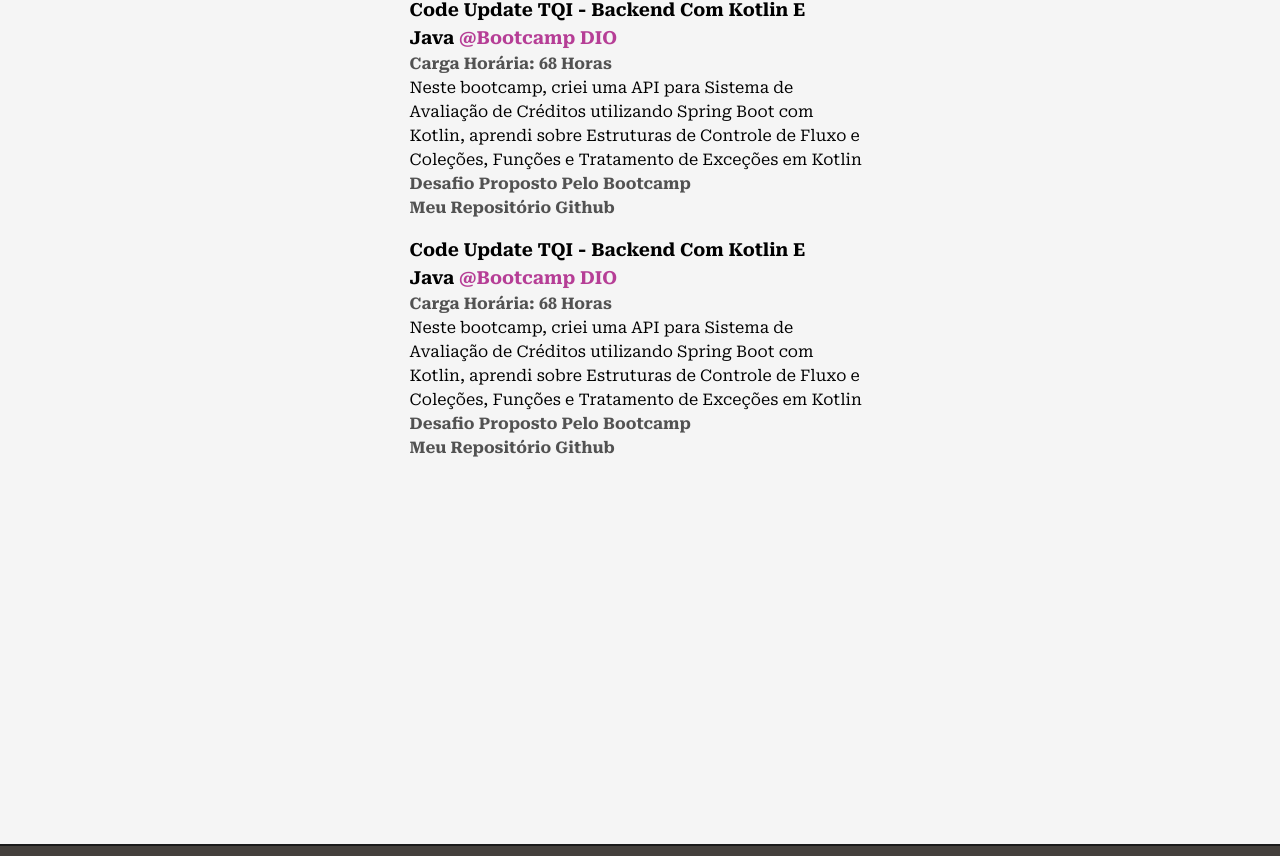
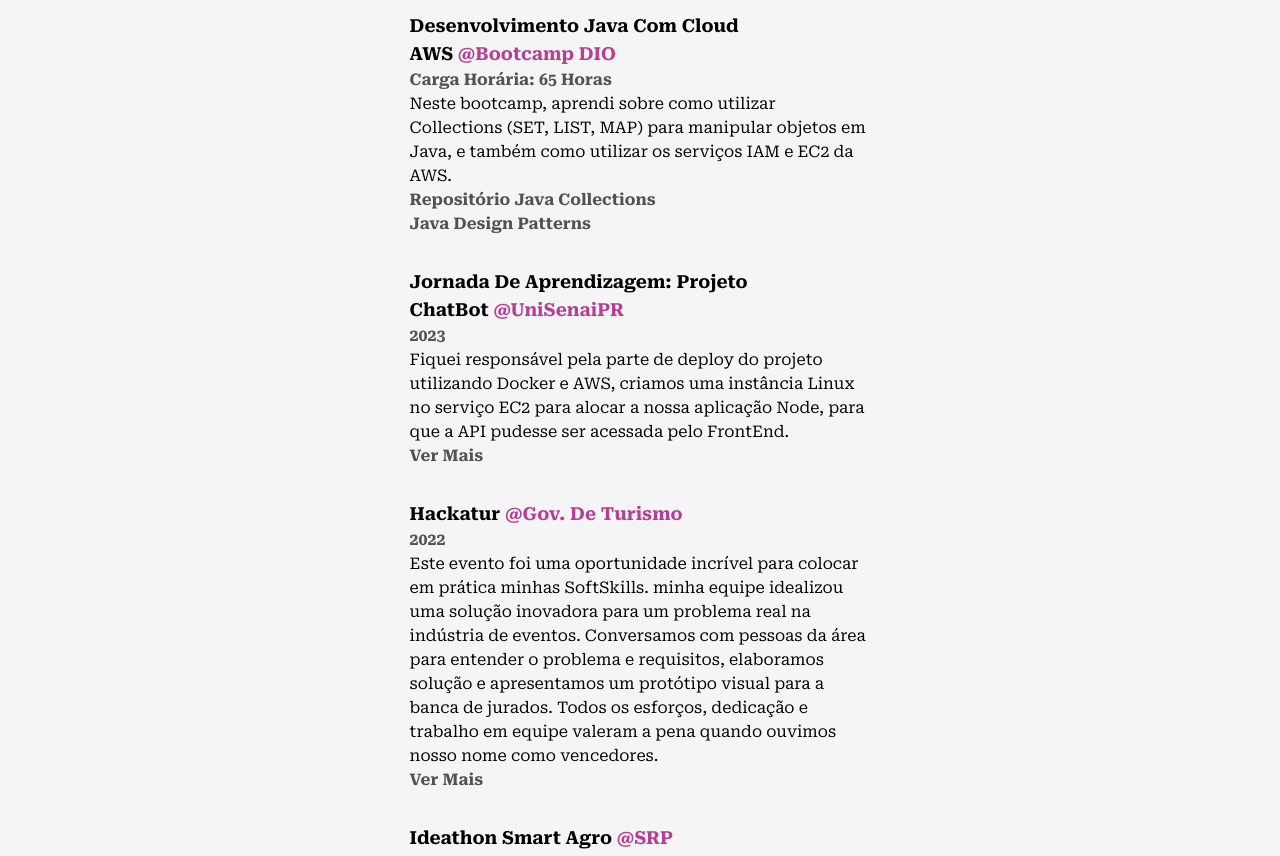
Before and after one commit to pafrasson/portfolio, a Next.js app: page /about in a window 1280 px wide. Shown: the part 2903-3759 px from the top of the page. Built offline with nearby package versions, Linux system fonts and the light colour scheme.

Commit message:
feat: Certification List

```diff
--- a/src/components/Experience.js
+++ b/src/components/Experience.js
@@ -3,7 +3,11 @@
 
 const Details = ({ position, company, companyLink, time, work, cert, certificateLink, githubLink, git }) => {
     return <li className='my-8 first:mt-0 last:mb-0 w-[60%] mx-auto flex flex-col items-center justify-between'>
-        <div>
+        <motion.div
+            initial={{ y: 50 }}
+            whileInView={{ y: 0 }}
+            transition={{ duration: 0.5, type: "spring" }}
+        >
             <h3 className='capitalize font-bold text-lg'>{position}&nbsp;<a href={companyLink}
                 target={"_blank"} className='text-primary capitalize'>
                 @{company}</a></h3>
@@ -18,7 +22,7 @@
             <p></p>
             <a href={githubLink} target={"_blank"} className='hover:text-primary capitalize font-semibold text-dark/75'>{git}</a>
 
-        </div>
+        </motion.div>
     </li>
 
 }
@@ -34,7 +38,7 @@
 
                 <div className='absolute left-8 top-0 w-[4-px] h-full bg-dark origin-top' />
 
-                <ul className='w-full flex flex-col items-start justify-between mb-4'>
+                <ul className='w-full flex flex-col items-start justify-between mb-8'>
                     <Details
                         position="Code Update TQI - Backend com Kotlin e Java"
                         companyLink="https://www.dio.me/certificate/E91B312C"
@@ -42,41 +46,64 @@
                         time="Carga horária: 68 horas"
                         work="Neste bootcamp, criei uma API para Sistema de Avaliação de Créditos utilizando Spring Boot com Kotlin,
                         aprendi sobre Estruturas de Controle de Fluxo e Coleções,
-                        Funções e Tratamento de Exceções em Kotlin"
+                        Funções e Tratamento de Exceções em Kotlin."
                         certificateLink="https://gist.github.com/cami-la/560b455b901778391abd2c9edea81286"
                         cert="Desafio proposto pelo Bootcamp "
                         githubLink="https://github.com/pafrasson/Credit-application-system-pafrasson"
                         git="Meu repositório Github"
                     />
                 </ul>
-                <ul className='w-full flex flex-col items-start justify-between mb-4'>
+                <ul className='w-full flex flex-col items-start justify-between mb-8'>
                     <Details
-                        position="Code Update TQI - Backend com Kotlin e Java"
-                        companyLink="https://www.dio.me/certificate/E91B312C"
+                        position="Desenvolvimento Java com Cloud AWS"
+                        companyLink="https://www.dio.me/certificate/02335B01"
                         company="Bootcamp DIO"
-                        time="Carga horária: 68 horas"
-                        work="Neste bootcamp, criei uma API para Sistema de Avaliação de Créditos utilizando Spring Boot com Kotlin,
-                        aprendi sobre Estruturas de Controle de Fluxo e Coleções,
-                        Funções e Tratamento de Exceções em Kotlin"
-                        certificateLink="https://gist.github.com/cami-la/560b455b901778391abd2c9edea81286"
-                        cert="Desafio proposto pelo Bootcamp "
-                        githubLink="https://github.com/pafrasson/Credit-application-system-pafrasson"
-                        git="Meu repositório Github"
+                        time="Carga horária: 65 horas"
+                        work="Neste bootcamp, aprendi sobre como utilizar Collections (SET, LIST, MAP) para manipular objetos em Java,
+                        e também como utilizar os serviços IAM e EC2 da AWS."
+                        certificateLink="https://github.com/pafrasson/collection-framework-API"
+                        cert="Repositório Java Collections "
+                        githubLink="https://github.com/pafrasson/Design-Patterns-Project"
+                        git="Java Design Patterns"
                     />
                 </ul>
-                <ul className='w-full flex flex-col items-start justify-between mb-4'>
+                <ul className='w-full flex flex-col items-start justify-between mb-8'>
                     <Details
-                        position="Code Update TQI - Backend com Kotlin e Java"
-                        companyLink="https://www.dio.me/certificate/E91B312C"
-                        company="Bootcamp DIO"
-                        time="Carga horária: 68 horas"
-                        work="Neste bootcamp, criei uma API para Sistema de Avaliação de Créditos utilizando Spring Boot com Kotlin,
-                        aprendi sobre Estruturas de Controle de Fluxo e Coleções,
-                        Funções e Tratamento de Exceções em Kotlin"
-                        certificateLink="https://gist.github.com/cami-la/560b455b901778391abd2c9edea81286"
-                        cert="Desafio proposto pelo Bootcamp "
-                        githubLink="https://github.com/pafrasson/Credit-application-system-pafrasson"
-                        git="Meu repositório Github"
+                        position="Jornada de aprendizagem: Projeto ChatBot"
+                        companyLink="https://www.linkedin.com/school/unisenai.pr/?originalSubdomain=br"
+                        company="UniSenaiPR"
+                        time="2023"
+                        work='Fiquei responsável pela parte de deploy do projeto utilizando Docker e AWS,
+                        criamos uma instância Linux no serviço EC2 para alocar a nossa aplicação Node, para que a API pudesse
+                        ser acessada pelo FrontEnd.'
+                        certificateLink="https://www.linkedin.com/posts/pafrasson_7-mostra-de-resultados-da-jornada-de-aprendizagem-activity-7133772512168935425-dWXl?utm_source=share&utm_medium=member_desktop"
+                        cert="ver mais "
+                    />
+                </ul>
+                <ul className='w-full flex flex-col items-start justify-between mb-8'>
+                    <Details
+                        position="Hackatur"
+                        companyLink="https://codel.londrina.pr.gov.br/index.php/turismo-em-londrina/nucleo-de-turismo-de-londrina.html"
+                        company="Gov. de Turismo"
+                        time="2022"
+                        work='Este evento foi uma oportunidade incrível para colocar em prática minhas SoftSkills.
+                         minha equipe idealizou uma solução inovadora para um problema real na indústria de eventos. Conversamos com pessoas da área para entender o problema e requisitos, elaboramos solução e apresentamos um protótipo visual para a banca de jurados.
+                        Todos os esforços, dedicação e trabalho em equipe valeram a pena quando ouvimos nosso nome como vencedores.'
+                        certificateLink="https://www.instagram.com/p/CkHUaEJtjla/?utm_source=ig_web_copy_link&igshid=MzRlODBiNWFlZA=="
+                        cert="ver mais "
+                    />
+                </ul>
+                <ul className='w-full flex flex-col items-start justify-between mb-8'>
+                    <Details
+                        position="Ideathon Smart Agro"
+                        companyLink="https://srp.com.br/"
+                        company="SRP"
+                        time="2023"
+                        work='O Ideathon foi uma maratona de geração de ideias, soluções,
+                         produtos e serviços para os principais segmentos econômicos que congregam a cadeia do agronegócio.
+                         Minha equipe apresentou uma solução para o setor de Piscicultura. '
+                        certificateLink="https://www.linkedin.com/posts/pafrasson_inovaaexaeles-ideathon-activity-7043723464192450560-1T-W?utm_source=share&utm_medium=member_desktop"
+                        cert="ver mais "
                     />
                 </ul>
             </div>
--- a/src/components/Skills.js
+++ b/src/components/Skills.js
@@ -46,6 +46,7 @@
                     <Skill name="AWS" x="-12vw" y="3vw" className='!bg-orange-400' />
                     <Skill name="Sqlite" x="10vw" y="9vw" className='!bg-blue-950' />
                     <Skill name="TailwindCSS" x="-22vw" y="14vw" className='!bg-cyan-400' />
+                    <Skill name="NodeJS" x="12vw" y="18vw" className='!bg-green-300' />
                 </div>
             </motion.div>
         </>
```
